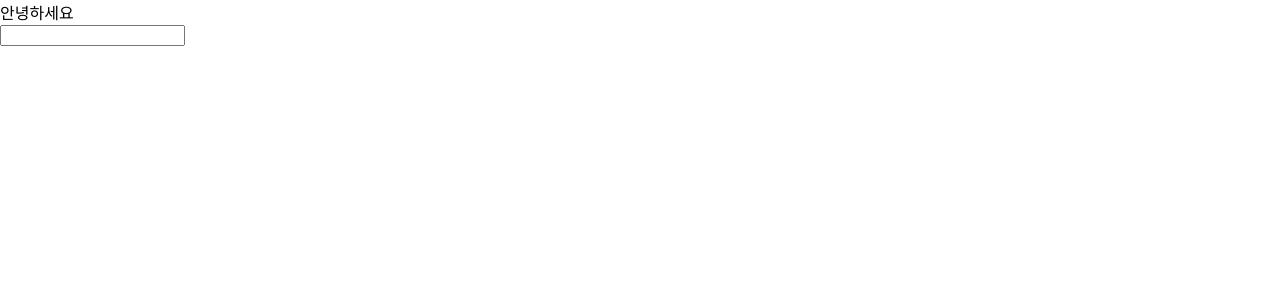
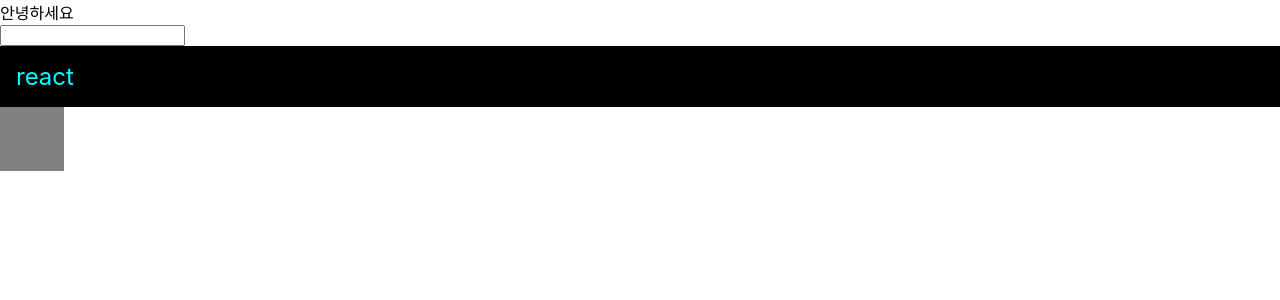
Before and after one commit to scl2589/TIL_selfstudy, a React (Create React App) app in the folder React/react-tutorial/begin-react/: page / in a window 1280 px wide. Shown: the top 300 px of the page. Built offline with nearby package versions, Linux system fonts and the light colour scheme.

Commit message:
Add React - JSX 사용방법

```diff
--- a/React/react-tutorial/begin-react/src/App.css
+++ b/React/react-tutorial/begin-react/src/App.css
@@ -1,38 +1,5 @@
-.App {
-  text-align: center;
+.gray-box {
+  background: gray;
+  width: 64px;
+  height: 64px;
 }
-
-.App-logo {
-  height: 40vmin;
-  pointer-events: none;
-}
-
-@media (prefers-reduced-motion: no-preference) {
-  .App-logo {
-    animation: App-logo-spin infinite 20s linear;
-  }
-}
-
-.App-header {
-  background-color: #282c34;
-  min-height: 100vh;
-  display: flex;
-  flex-direction: column;
-  align-items: center;
-  justify-content: center;
-  font-size: calc(10px + 2vmin);
-  color: white;
-}
-
-.App-link {
-  color: #61dafb;
-}
-
-@keyframes App-logo-spin {
-  from {
-    transform: rotate(0deg);
-  }
-  to {
-    transform: rotate(360deg);
-  }
-}
--- a/React/react-tutorial/begin-react/src/App.js
+++ b/React/react-tutorial/begin-react/src/App.js
@@ -1,7 +1,16 @@
 import React from 'react';
 import Hello from './Hello';
+import './App.css';
 
 function App() {
+  const name = 'react';
+  // 스타일을 넣고 싶다면 객체를 만들어야 한다.
+  const style = {
+    backgroundColor: 'black',
+    color: 'aqua',
+    fontSize: 24,
+    padding: '1rem'
+  }
   //JSX 규칙
   // 4. 괄호는 필수가 아니다. 그러나 가독성을 위해 사용한다.
   return (
@@ -11,7 +20,10 @@ function App() {
       <Hello />
 
       <input/>
-
+      {/* 스타일은 다음과 같이 적용한다. */}
+      <div style={style}>{name}</div>
+      {/* App.css 스타일의 class와 연동시키기 위해 className을 사용한다. */}
+      <div className="gray-box"></div>
       {/* 3. 감싸기 애매할 때는 Fragment를 사용해도 된다. Fragment: <> */}
       <>
       </>
```
